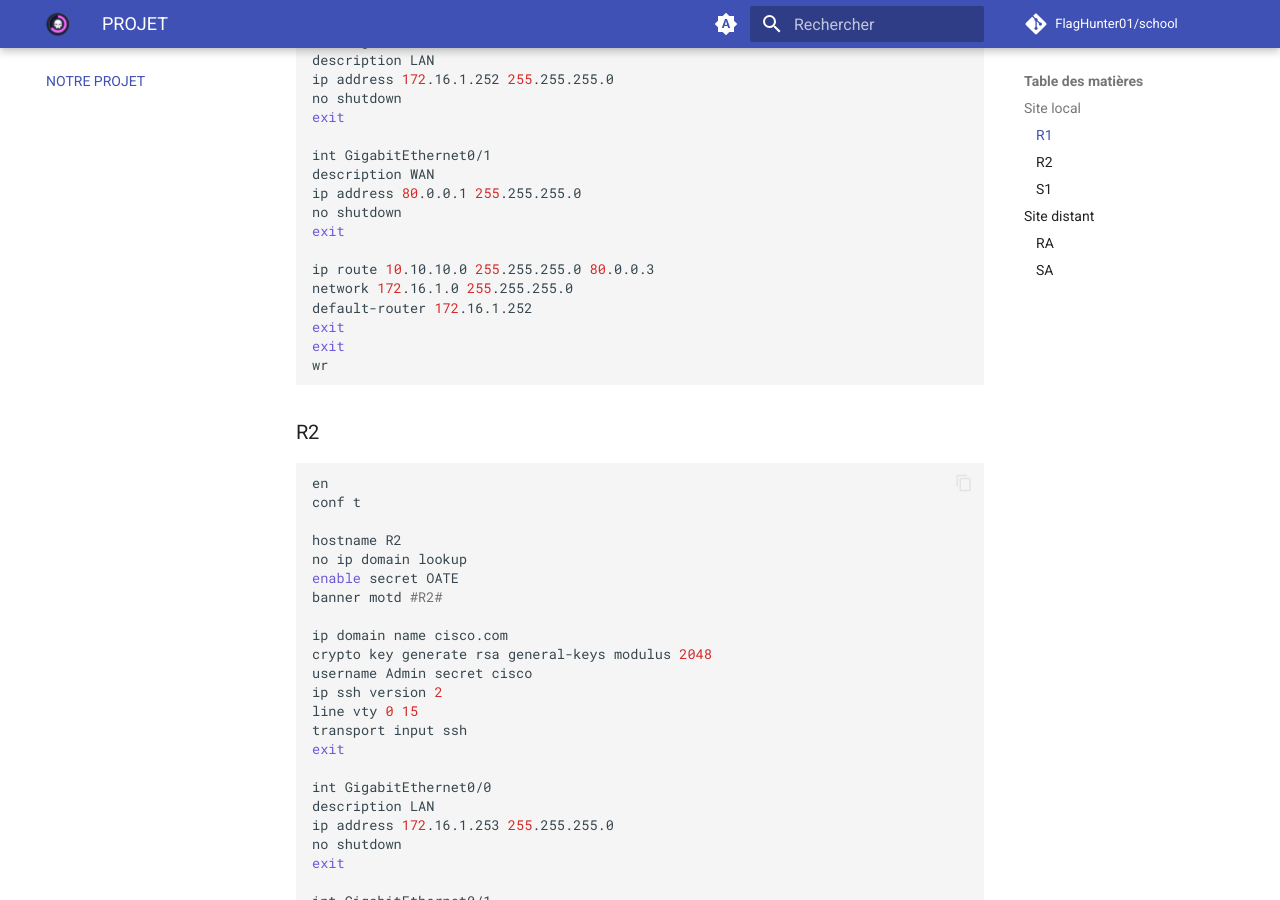
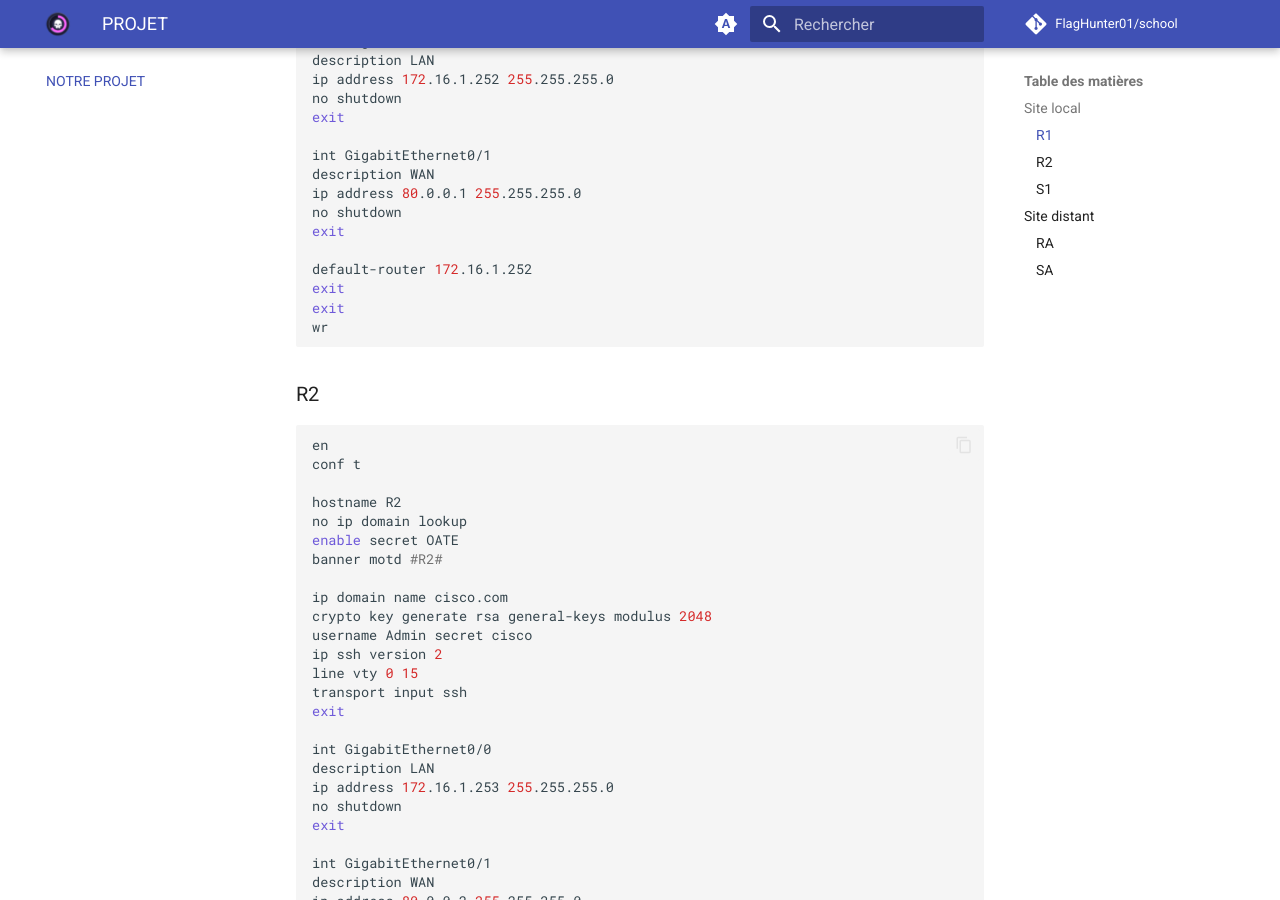
Before and after one commit to FlagHunter01/school, an MkDocs documentation site: the page built from docs/projet.md, in a window 1280 px wide and 900 px high, scrolled down 686 px. Built offline with MkDocs 1.6.1 and Material for MkDocs 9.7.7, drawn with Linux system fonts in a browser that asks for light colours; comment, search, counter and statistics services are not loaded.

Commit message:
Fix lignes mal supprimées

```diff
--- a/docs/projet.md
+++ b/docs/projet.md
@@ -38,8 +38,6 @@ ip address 80.0.0.1 255.255.255.0
 no shutdown
 exit
 
-ip route 10.10.10.0 255.255.255.0 80.0.0.3
-network 172.16.1.0 255.255.255.0
 default-router 172.16.1.252
 exit
 exit
```
